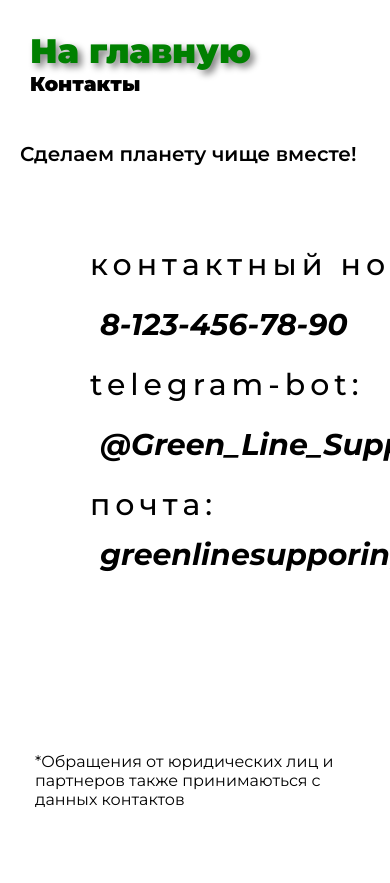
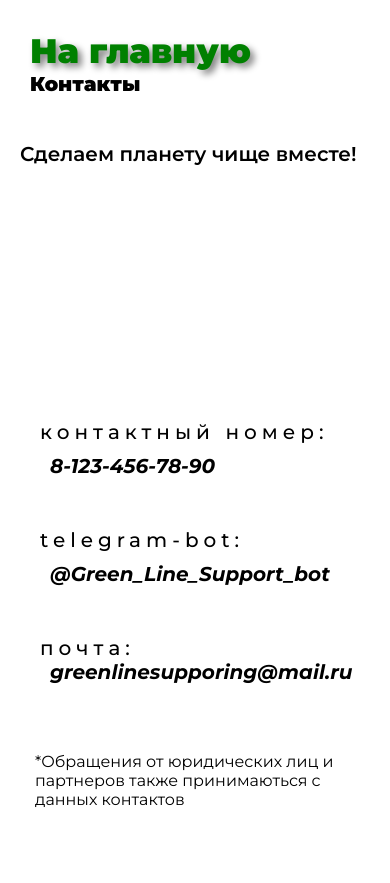
Before and after one commit to VANT00Z/Green-Line-YA, a Flask app: page /contacts in a window 390 px wide; the page is wider, and only the part inside the window is pictured. Shown: the top 883 px of that part. Run offline with Flask 3, Linux system fonts and the light colour scheme.

Commit message:
Update styles
Update css in pages:
contacts n ex-info

```diff
--- a/main.py
+++ b/main.py
@@ -294,7 +294,7 @@ def info():
 
 def main():
     db_session.global_init('db.sqlite')
-    app.run(port=8000,debug=True)
+    app.run(port=8000, host="172.31.122.167", debug=True)
 
 
 if __name__ == "__main__":
--- a/static/css/contacts.css
+++ b/static/css/contacts.css
@@ -23,12 +23,17 @@ a {
 }
 
 /* Media */
-@media only screen and (min-width: 1100px) {
+@media only screen and (min-width: 900px) {
     .slogan {
         font-size: 30px;
         font-weight: 700;
         margin-top: 50px;
         margin-left: 50%;
+    }
+
+    .contacts {
+        padding: 90px;
+        line-height: 50px;
     }
 
     .contact {
@@ -42,7 +47,7 @@ a {
 }
 
 /* Pad */
-@media only screen and (min-width: 800px) and (max-width: 1100px) {
+@media only screen and (min-width: 660px) and (max-width: 900px) {
     .slogan {
         font-size: 20px;
         font-weight: 600;
@@ -54,20 +59,26 @@ a {
 }
 
 /* Phone */
-@media only screen and (max-width: 800px) {
+@media only screen and (max-width: 660px) {
     .sidebar {
         display: none;
-    }
-
-    .contacts {
-        padding: 10px;
-        line-height: 80px;
     }
 
     .slogan {
         font-size: 20px;
         font-weight: 600;
         padding-left: 20px;
+    }
+
+    .contacts {
+        padding: 40px;
+        position: fixed;
+        bottom: 100px;
+    }
+
+    .contact {
+        padding: 20px 0;
+        font-size: 20px;
     }
 }
 
@@ -119,11 +130,6 @@ a {
     font-weight: 900;
 }
 
-.contacts {
-    padding: 90px;
-    line-height: 50px;
-}
-
 .contact {
     display: flex;
     flex-direction: column;
```
Also changed, not shown: static/css/ex-info.css (+5 -3 lines).
